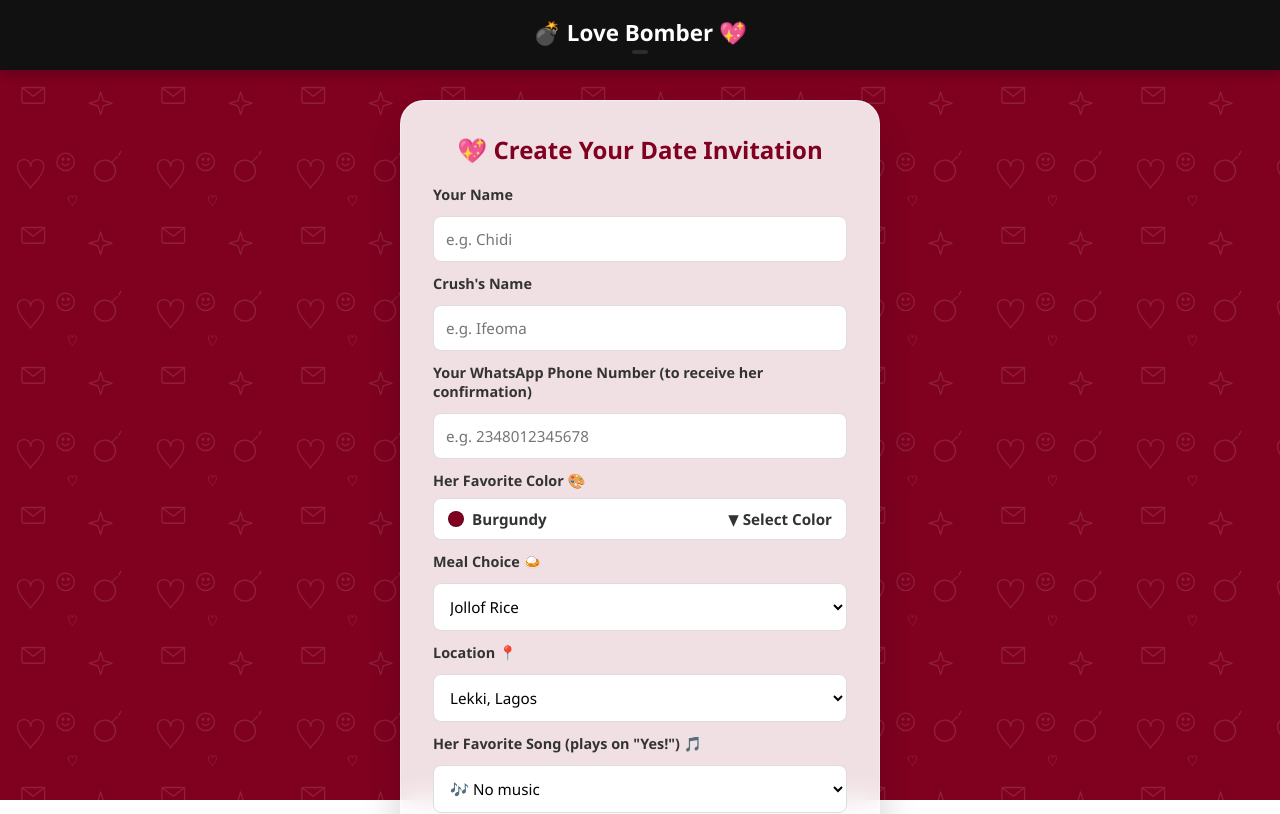
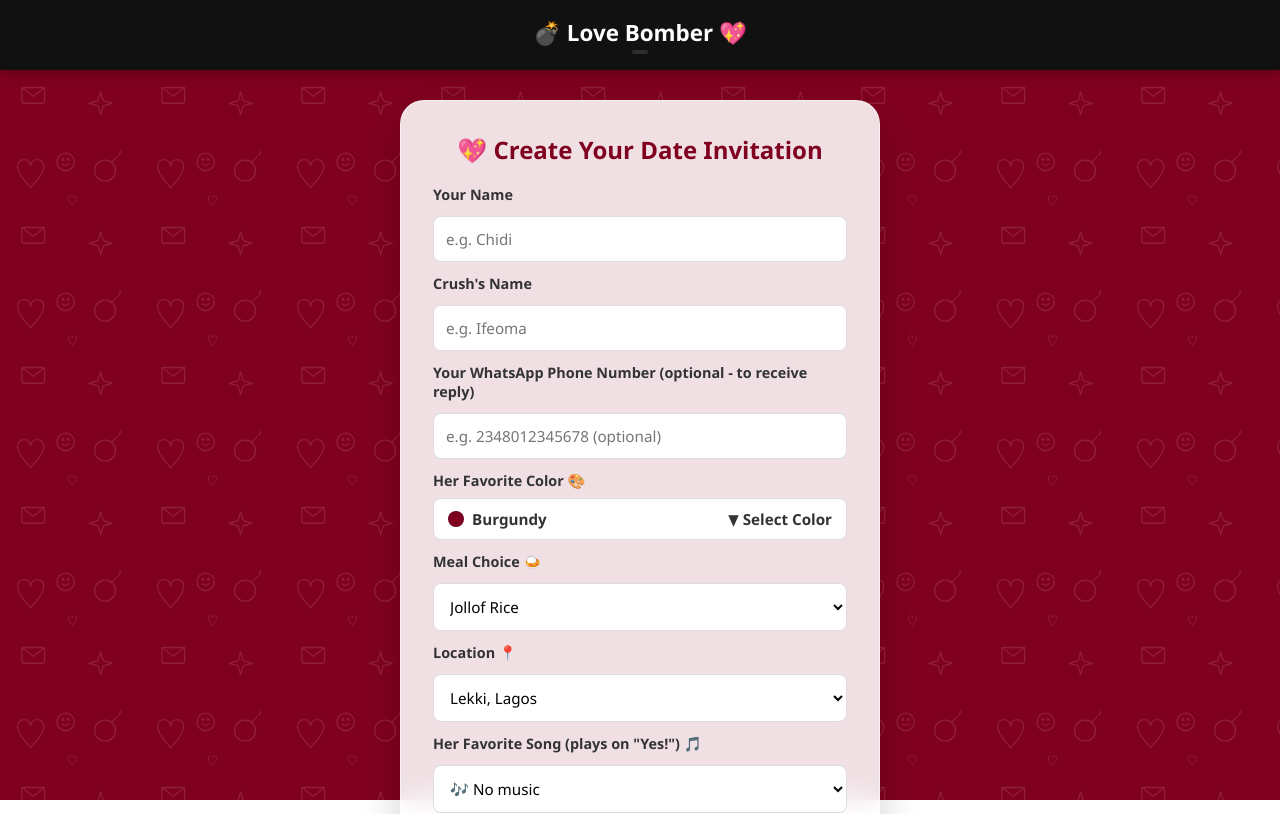
Before and after one commit to melobix0-git/Love-Bombers, a React (Vite) app: page / in a window 1280 px wide. Shown: the top 814 px of the page. Built offline with nearby package versions, Linux system fonts and the light colour scheme.

Commit message:
Update GeneratorPage.jsx

```diff
--- a/src/components/GeneratorPage.jsx
+++ b/src/components/GeneratorPage.jsx
@@ -7,7 +7,7 @@ export default function GeneratorPage() {
   const [form, setForm] = useState({
     myName: '',
     crushName: '',
-    senderPhone: '',
+    senderPhone: '', // Optional
     color: '#800020', // Default burgundy
     meal: 'Jollof Rice',
     place: 'Lekki, Lagos',
@@ -62,7 +62,7 @@ export default function GeneratorPage() {
           action: 'create',
           senderName: form.myName || 'Someone Special',
           crushName: form.crushName || 'My Crush',
-          senderPhone: form.senderPhone,
+          senderPhone: form.senderPhone || '', // Optional payload string
           meal: form.meal,
           place: form.place,
           song: form.song,
@@ -82,6 +82,7 @@ export default function GeneratorPage() {
           mode: 'view',
           myName: form.myName || 'Your Name',
           crushName: form.crushName || 'My Crush',
+          senderPhone: form.senderPhone || '',
           color: form.color,
           meal: form.meal,
           place: form.place,
@@ -98,6 +99,7 @@ export default function GeneratorPage() {
         mode: 'view',
         myName: form.myName || 'Your Name',
         crushName: form.crushName || 'My Crush',
+        senderPhone: form.senderPhone || '',
         color: form.color,
         meal: form.meal,
         place: form.place,
@@ -150,10 +152,10 @@ export default function GeneratorPage() {
             onChange={(e) => setForm({...form, crushName: e.target.value})}
           />
 
-          <label>Your WhatsApp Phone Number (to receive her confirmation)</label>
+          <label>Your WhatsApp Phone Number (optional - to receive reply)</label>
           <input
             type="tel"
-            placeholder="e.g. 2348012345678"
+            placeholder="e.g. 2348012345678 (optional)"
             value={form.senderPhone}
             onChange={(e) => setForm({...form, senderPhone: e.target.value})}
           />
```
